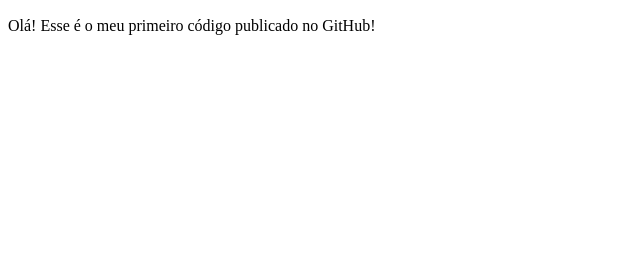
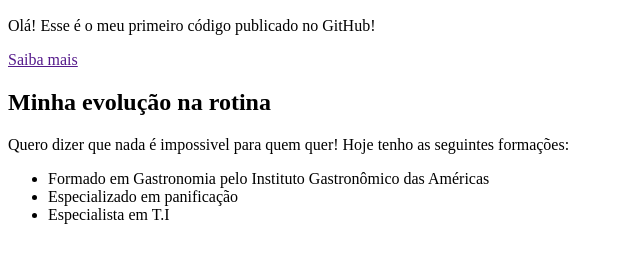
Before and after one commit to zxF3n1xz/Modulo-Git, a plain HTML site: page index.html in a window 1280 px wide. Shown: the part 50-312 px from the top of the page, without its empty margins (0-640 px from the left). Drawn offline with Linux system fonts and the light colour scheme.

Commit message:
main da pagina

```diff
--- a/index.html
+++ b/index.html
@@ -9,6 +9,16 @@
     <header>
         <h2>Meu primeiro Git</h2>
         <p>Olá! Esse é o meu primeiro código publicado no GitHub!</p>
+        <a href="">Saiba mais</a>
     </header>
+    <main>
+        <h2>Minha evolução na rotina</h2>
+        <p>Quero dizer que nada é impossivel para quem quer! Hoje tenho as seguintes formações:</p>
+        <ul>
+            <li>Formado em Gastronomia pelo Instituto Gastronômico das Américas</li>
+            <li>Especializado em panificação</li>
+            <li>Especialista em T.I</li>
+        </ul>
+    </main>
 </body>
 </html>
```
